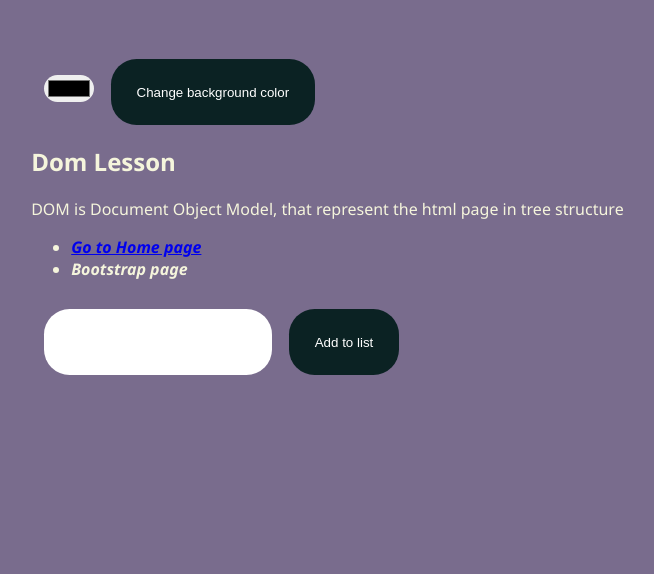
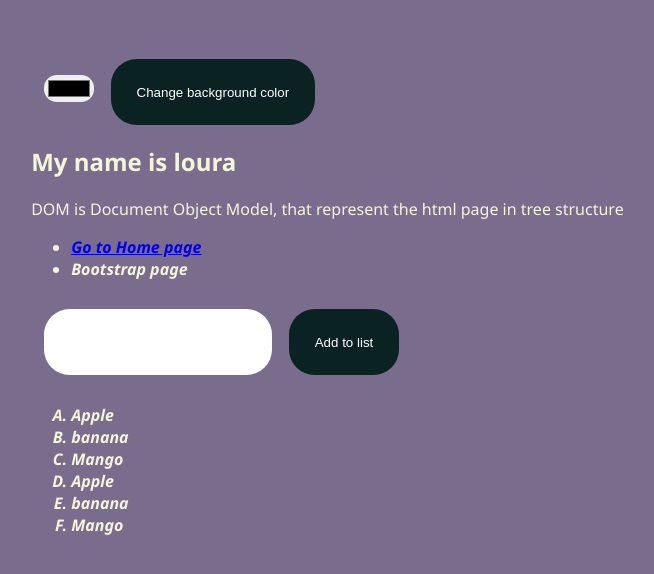
Before and after one commit to LouraHassan/ProjectX, a plain HTML site: page dom.html in a window 1280 px wide. Shown: the whole page, without its empty margins (28-682 px from the left). Drawn offline with Linux system fonts and the light colour scheme.

Commit message:
arrays and loops

```diff
--- a/dom.html
+++ b/dom.html
@@ -22,6 +22,7 @@
     </ul>
     <input id="input" class="input" type="text">
     <button id="button" class="button">Add to list</button>
+    <ol id="fruit-list"></ol>
   </div>
   <script src="script.js"></script>
 </body>
--- a/script.js
+++ b/script.js
@@ -1,36 +1,33 @@
 
 const welcomeMessage = 'welcome to my site'
 
-console.log(welcomeMessage);
-
-//get element by id
-//get elements by class name
-//queryselector
-
+const name = 'loura'
 const title = document.getElementById('title-1')
-console.log(title);
-
+title.innerHTML = `My name is ${name} `
 const text = document.getElementsByClassName('title-2')
-console.log(text[1]);
-
-
-
 const list = document.getElementById('list')
 const input = document.getElementById('input')
 const button = document.getElementById('button')
 
+input.setAttribute('type','number')
 const onClick =  () => {
-    const item = document.createElement("li")
-    item.innerHTML = input.value
-    list.appendChild(item)
+
+    list.innerHTML += `<li>${input.value}</li>`
     input.value = ''
 }
 button.addEventListener("click", onClick)
 
 const colorInput = document.getElementById('color-input')
 const colorBtn = document.getElementById('color-btn')
-
 const body = document.body
 colorBtn.addEventListener('click', () => {
     body.style.backgroundColor = colorInput.value
 })
+
+const fruits = ['Apple', "banana", "Mango",'Apple', "banana", "Mango"]
+const fruitList = document.getElementById('fruit-list')
+fruits.forEach(fruit => {
+    fruitList.innerHTML += `<li>${fruit}</li>`
+})
+
+fruitList.setAttribute('type','A')
--- a/stylesheet.css
+++ b/stylesheet.css
@@ -103,7 +103,7 @@ li {
   margin: 1vw;
 }
 .input-color {
-  border-radius: 2vw;
+  border-radius: 1vw;
   border-width: 0;
   margin: 1vw;
 }
```
